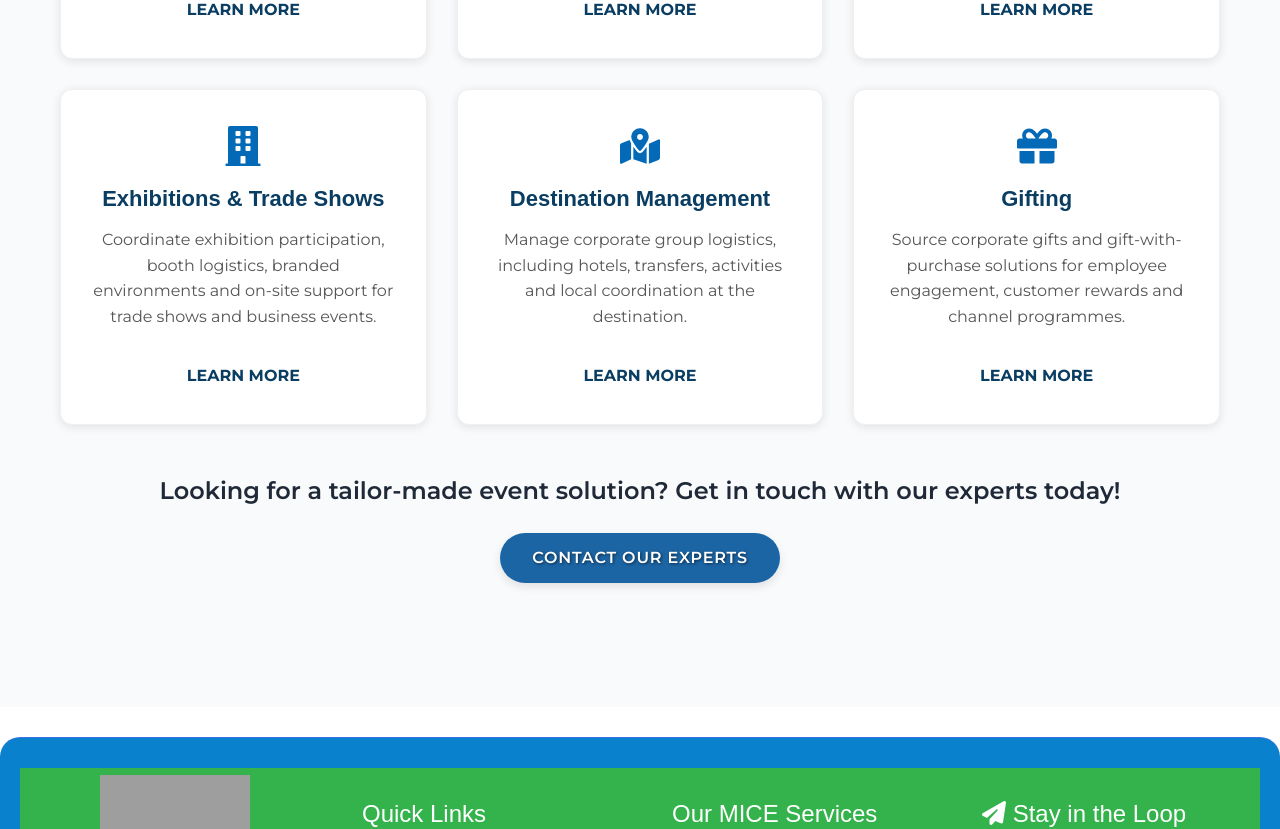
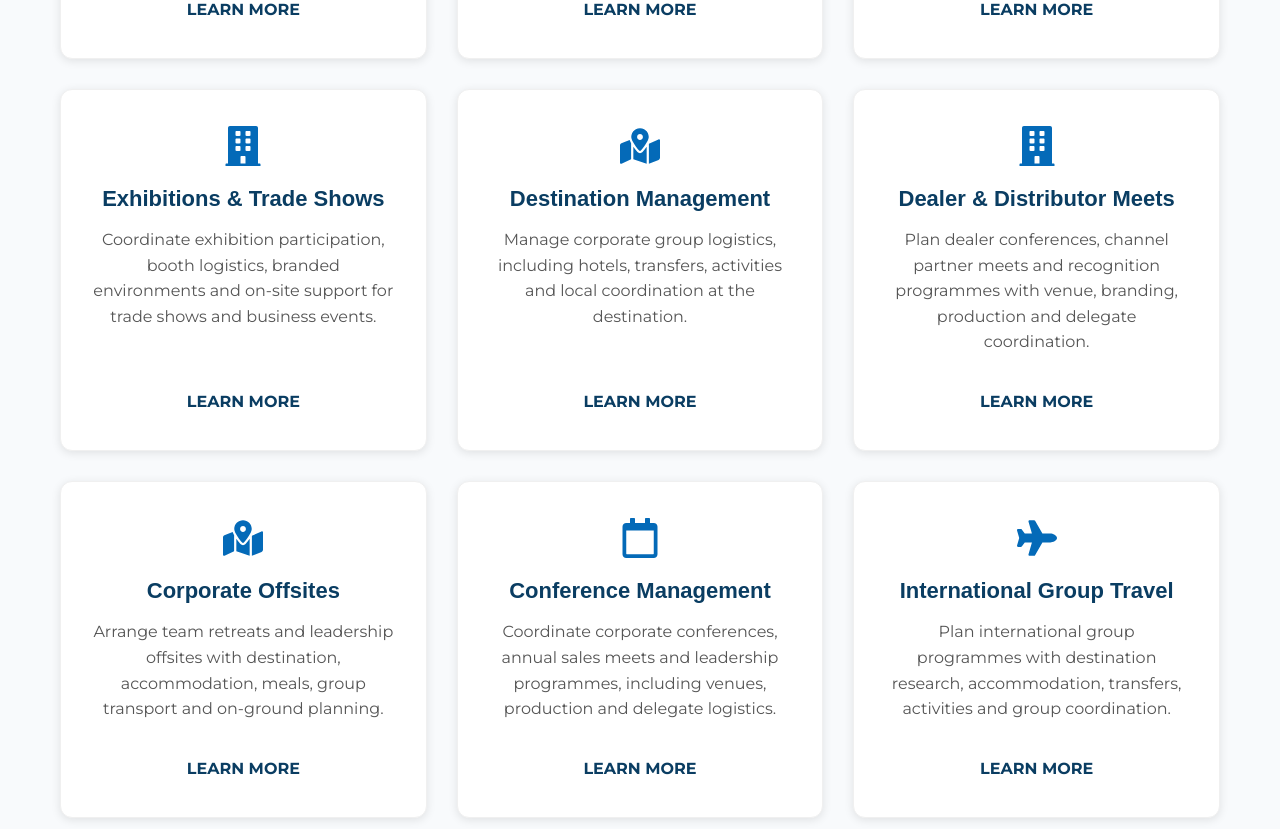
Before and after one commit to expressearth-mice/Expressearth-website, a React (Create React App) app: page /mice-services in a window 1280 px wide. Shown: the part 1140-1969 px from the top of the page. Built offline with nearby package versions, Linux system fonts and the light colour scheme; no server answers; grey boxes are pictures that could not be loaded.

Commit message:
Expand MICE service hub links to priority commercial pages

```diff
--- a/src/components/MiceService.js
+++ b/src/components/MiceService.js
@@ -33,6 +33,30 @@ const services = [
     description: "Manage corporate group logistics, including hotels, transfers, activities and local coordination at the destination.",
     icon: <FaMapMarkedAlt color="#046ab8" />,
     link: "/destination-management"
+  },
+  {
+    title: "Dealer & Distributor Meets",
+    description: "Plan dealer conferences, channel partner meets and recognition programmes with venue, branding, production and delegate coordination.",
+    icon: <FaBuilding color="#046ab8" />,
+    link: "/dealermeet"
+  },
+  {
+    title: "Corporate Offsites",
+    description: "Arrange team retreats and leadership offsites with destination, accommodation, meals, group transport and on-ground planning.",
+    icon: <FaMapMarkedAlt color="#046ab8" />,
+    link: "/corporateoffsites"
+  },
+  {
+    title: "Conference Management",
+    description: "Coordinate corporate conferences, annual sales meets and leadership programmes, including venues, production and delegate logistics.",
+    icon: <FaRegCalendar color="#046ab8" />,
+    link: "/conferencemanagement"
+  },
+  {
+    title: "International Group Travel",
+    description: "Plan international group programmes with destination research, accommodation, transfers, activities and group coordination.",
+    icon: <FaPlane color="#046ab8" />,
+    link: "/internationalgrouptravel"
   },
   {
     title: "Gifting",
```
